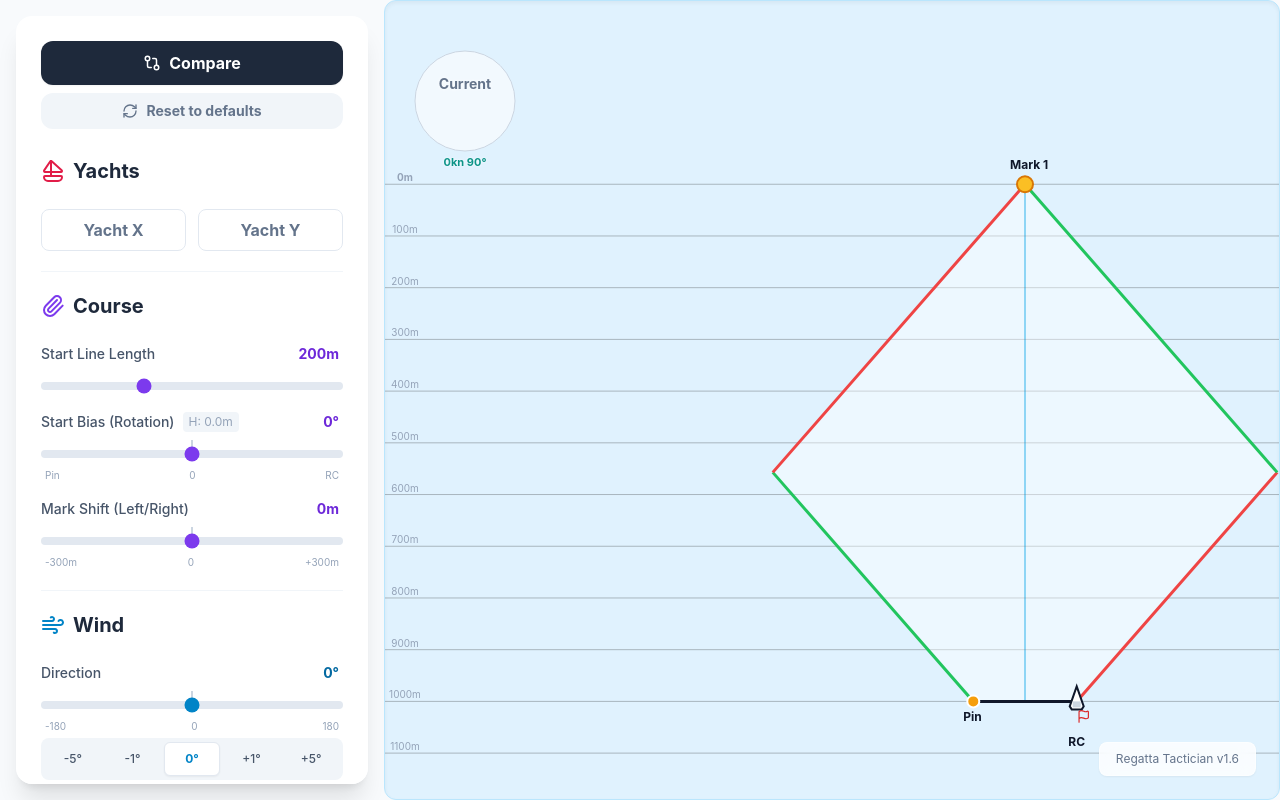
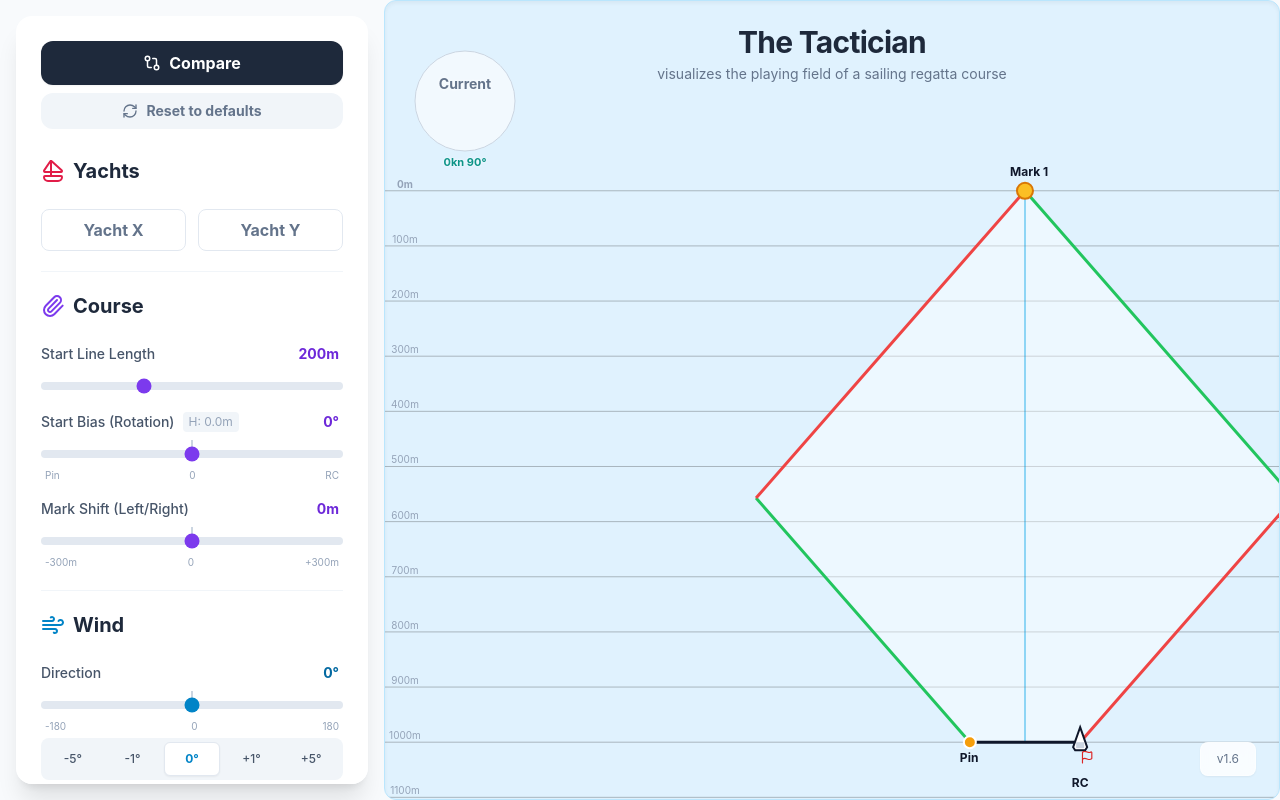
Before and after one commit to 3amyatin/tactician, a React (Vite) app: page / in a window 1280 px wide. Built offline with nearby package versions, Linux system fonts and the light colour scheme.

Commit message:
feat: Rename app to The Tactician and add title to canvas

```diff
--- a/App.tsx
+++ b/App.tsx
@@ -77,8 +77,14 @@ function App() {
             onBoatsChange={setBoats}
         />
 
+        {/* Title */}
+        <div className="absolute top-6 left-1/2 -translate-x-1/2 text-center pointer-events-none">
+          <h1 className="text-3xl font-bold text-slate-800 tracking-tight">The Tactician</h1>
+          <p className="text-sm text-slate-500 mt-1">visualizes the playing field of a sailing regatta course</p>
+        </div>
+
         <div className="absolute bottom-6 right-6 bg-white/80 backdrop-blur px-4 py-2 rounded-lg text-xs text-slate-500 shadow-sm border border-white/50 pointer-events-none">
-            Regatta Tactician v1.6
+            v1.6
         </div>
       </div>
 
--- a/index.html
+++ b/index.html
@@ -4,7 +4,7 @@
     <meta charset="UTF-8" />
     <link rel="icon" type="image/svg+xml" href="/vite.svg" />
     <meta name="viewport" content="width=device-width, initial-scale=1.0" />
-    <title>Regatta Tactician</title>
+    <title>The Tactician</title>
     <script src="https://cdn.tailwindcss.com"></script>
     <script>
       tailwind.config = {
--- a/metadata.json
+++ b/metadata.json
@@ -1,5 +1,5 @@
 {
-  "name": "Regatta Tactician",
+  "name": "The Tactician",
   "description": "A sailing regatta visualization tool demonstrating how wind shifts affect the geometry of the race course, laylines, and ladder rungs.",
   "requestFramePermissions": []
 }
```
Also changed, not shown: 2 other files (tests, documents, lock files or other folders).
